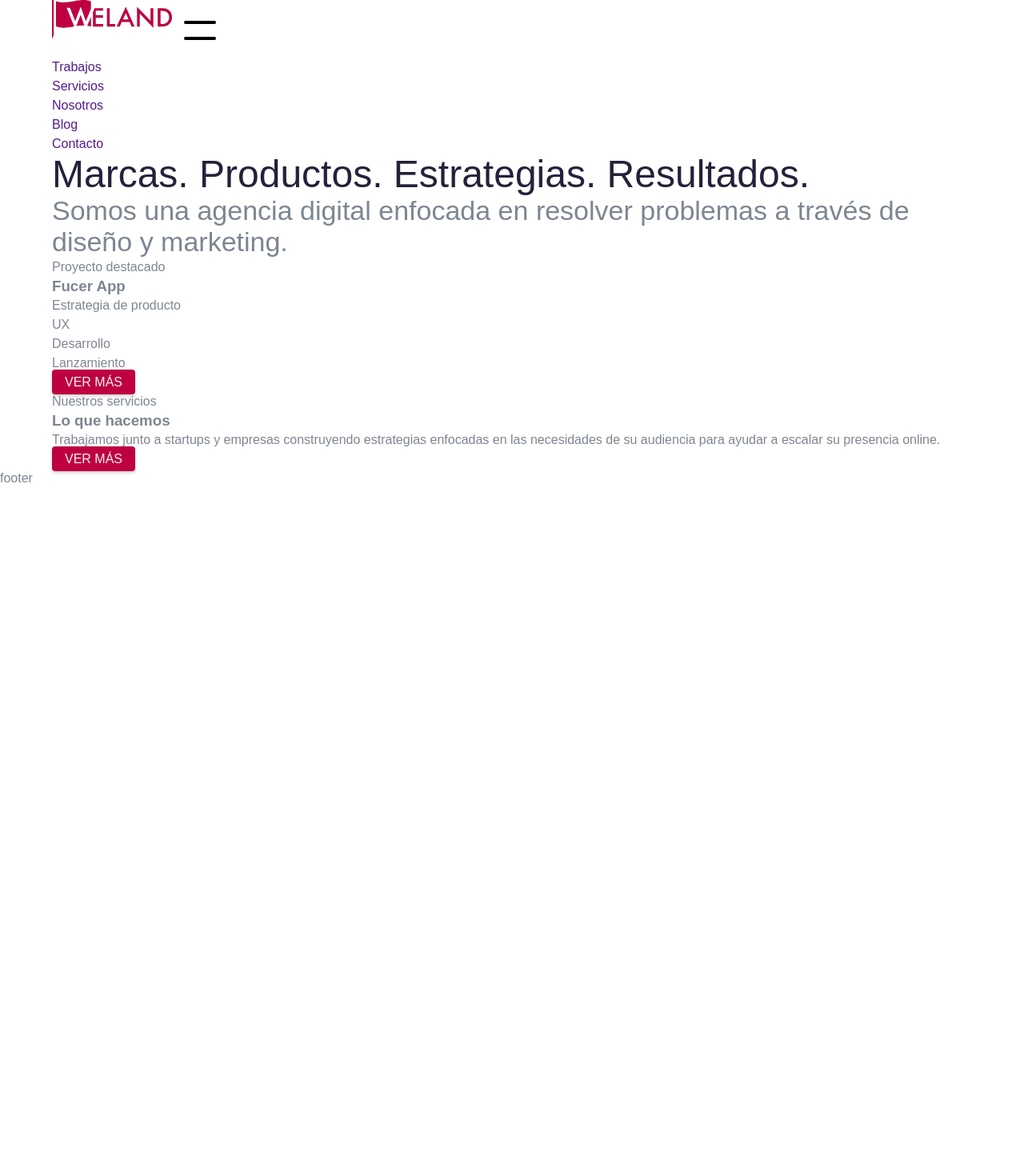
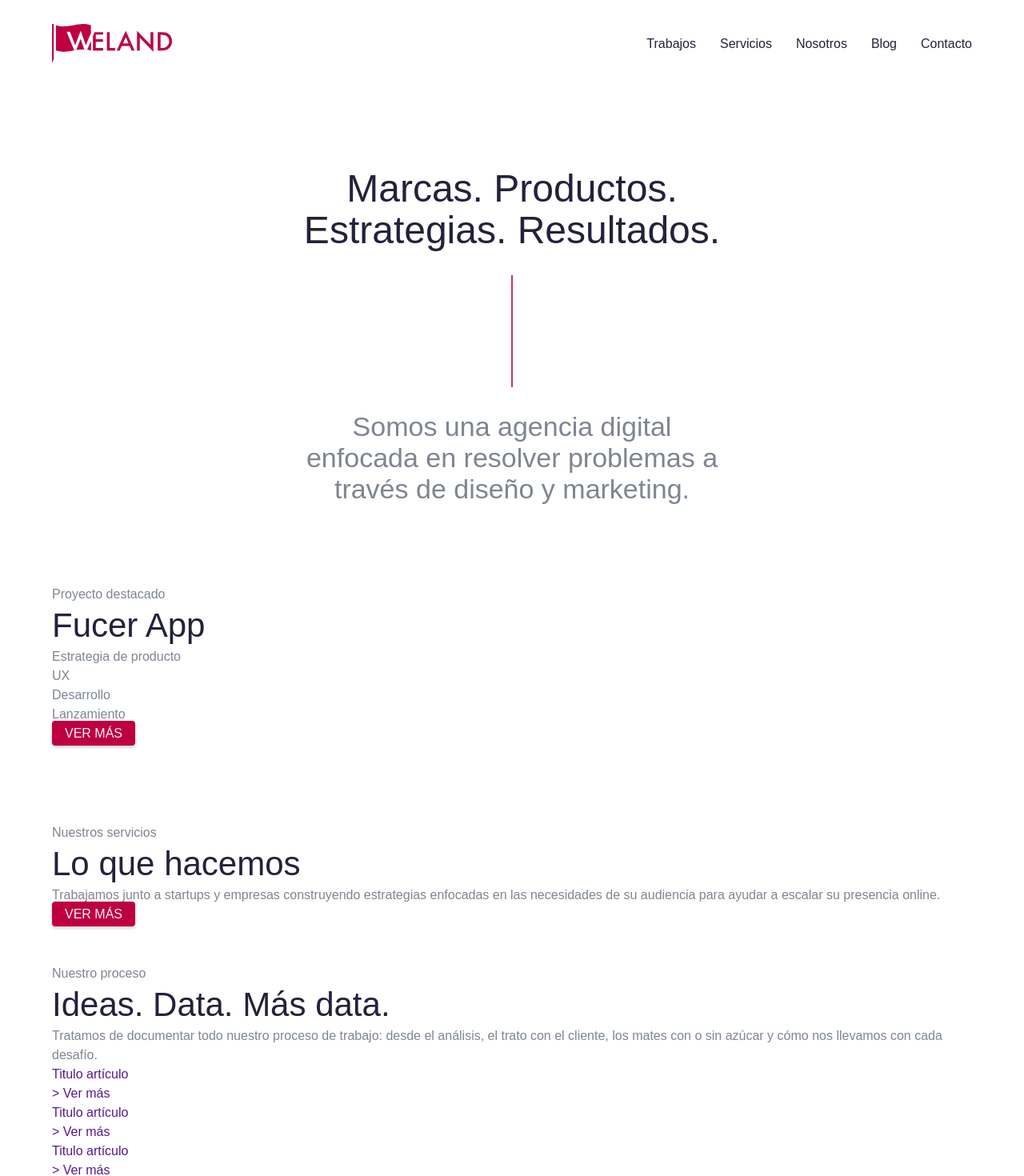
Before and after one commit to imgermi/weland-portfolio, a Nuxt app: page / in a window 1280 px wide. Shown: the top 1470 px of the page at 80% size. Before the commit the page ends 800 px from the top, so only its background shows below. Built offline with nearby package versions, Linux system fonts and the light colour scheme; a web font is replaced by a local one.

Commit message:
Layout gral

```diff
--- a/components/Top.vue
+++ b/components/Top.vue
@@ -2,7 +2,7 @@
   <header>
     <div class="container">
       <a href="">
-        <svg width="150" height="50" viewBox="0 0 150 50" fill="none" xmlns="http://www.w3.org/2000/svg">
+        <svg class="logo" width="150" height="50" viewBox="0 0 150 50" fill="none" xmlns="http://www.w3.org/2000/svg">
           <rect width="150" height="49.0289" fill="black" fill-opacity="0"/>
           <rect width="150" height="49.0289" fill="black" fill-opacity="0"/>
           <rect width="48.7752" height="49.0289" fill="black" fill-opacity="0"/>
--- a/pages/index.vue
+++ b/pages/index.vue
@@ -1,9 +1,9 @@
 <template>
-  <main>
+  <main class="home">
     <section class="hero">
       <div class="container">
-        <h1 class="hero__title">Marcas. Productos. Estrategias. Resultados.</h1>
-        <h2 class="hero__sub">Somos una agencia digital enfocada en resolver problemas a través de diseño y marketing.</h2>
+        <h1 class="hero__title">Marcas. Productos. <br/> Estrategias. Resultados.</h1>
+        <h2 class="hero__sub">Somos una agencia digital <br/> enfocada en resolver problemas a <br/> través de diseño y marketing.</h2>
       </div>
     </section>
     <section class="featured">
@@ -25,7 +25,7 @@
     <section class="services">
       <div class="container">
         <article>
-          <span>Nuestros servicios</span>
+          <span class="section__pretitle">Nuestros servicios</span>
           <h3 class="section__title">Lo que hacemos</h3>
         </article>
         <article>
@@ -34,5 +34,28 @@
         </article>
       </div>
     </section>
+    <section class="blog">
+      <div class="container">
+        <article>
+          <span class="section__pretitle">Nuestro proceso</span>
+          <h3 class="section__title">Ideas. Data. Más data.</h3>
+          <p>Tratamos de documentar todo nuestro proceso de trabajo: desde el análisis, el trato con el cliente, los mates con o sin azúcar y cómo nos llevamos con cada desafío.</p>
+        </article>
+        <article>
+          <a href="">
+            <p>Titulo artículo</p>
+            <a href="">> Ver más</a>
+          </a>
+          <a href="">
+            <p>Titulo artículo</p>
+            <a href="">> Ver más</a>
+          </a>
+          <a href="">
+            <p>Titulo artículo</p>
+            <a href="">> Ver más</a>
+          </a>
+        </article>
+      </div>
+    </section>
   </main>
 </template>
--- a/sass/components/top.sass
+++ b/sass/components/top.sass
@@ -1,5 +1,42 @@
 // main: ../main.sass
 
+header
+  padding: 30px 0
+  .container
+    align-items: center
+    display: flex
+    justify-content: space-between
+  .logo
+    display: block
+  nav
+    display: none
+    @media(min-width: 768px)
+      display: block
+    ul
+      @media(min-width: 768px)
+        display: flex
+      li
+        padding: 0 15px
+        a
+          color: $black
+          display: block
+          position: relative
+          &:before
+            content: ''
+            background: transparentize($weland, 0.8)
+            bottom: 0
+            display: block
+            height: 0
+            left: 0
+            position: absolute
+            transition: all 180ms ease-in
+            width: 100%
+            z-index: -1
+          &:hover:before
+            height: 10px
+        &:last-of-type
+          @media(min-width: 768px)
+            padding-right: 0
 .hamburger
   padding: 15px 15px
   display: inline-block
@@ -12,26 +49,30 @@
   text-transform: none
   background-color: transparent
   border: 0
-  margin: 0
+  margin: 0 -15px 0 0
   overflow: visible
   &:hover
     opacity: 0.7
+  &:focus
+    outline: 0
+  @media(min-width: 768px)
+    display: none
 
 .hamburger-box
-  width: 40px
-  height: 24px
+  width: 25px
+  height: 13px
   display: inline-block
   position: relative
+  vertical-align: middle
 
 .hamburger-inner
   display: block
   top: 50%
   margin-top: -2px
 .hamburger-inner, .hamburger-inner::after
-  width: 40px
-  height: 4px
-  background-color: #000
-  border-radius: 4px
+  width: 25px
+  height: 2px
+  background-color: $black
   position: absolute
   transition-property: transform
   transition-duration: 0.15s
@@ -40,14 +81,14 @@
   content: ""
   display: block
 .hamburger-inner::after
-  bottom: -10px
+  bottom: -5px
 
 .hamburger--elastic .hamburger-inner
   top: 2px
   transition-duration: 0.275s
   transition-timing-function: cubic-bezier(0.68, -0.55, 0.265, 1.55)
 .hamburger--elastic .hamburger-inner::after
-  top: 20px
+  top: 10px
   transition: transform 0.275s cubic-bezier(0.68, -0.55, 0.265, 1.55)
 
 .hamburger--elastic.is-active .hamburger-inner
--- /dev/null
+++ b/sass/hero.sass
@@ -0,0 +1,4 @@
+// main: main.sass
+
+.hero
+  padding: 100px 0
--- a/sass/main.sass
+++ b/sass/main.sass
@@ -5,6 +5,8 @@ $white: #EFF4F3
 
 @import 'components/top.sass'
 @import 'typography.sass'
+@import 'hero.sass'
+@import 'pages/index.sass'
 
 *
   box-sizing: border-box
--- /dev/null
+++ b/sass/pages/index.sass
@@ -0,0 +1,11 @@
+// main:../main.sass
+
+.home
+  .hero__title + .hero__sub
+    padding-top: 170px
+    &:before
+      height: 140px
+  .featured
+    margin-bottom: 50px
+  .services
+    padding: 50px 0
--- a/sass/typography.sass
+++ b/sass/typography.sass
@@ -1,12 +1,36 @@
 // main: main.sass
+
+.hero__title,
+.hero__sub
+  text-align: center
 
 .hero__title
   color: $black
   font-size: 48px
   font-weight: 500
   line-height: 52px
+  margin-bottom: 30px
 
 .hero__sub
   font-size: 34px
   font-weight: 400
   line-height: normal
+
+.hero__title + .hero__sub
+  padding-top: 100px
+  position: relative
+  &:before
+    background: transparentize($weland, 0.2)
+    content: ''
+    display: block
+    height: 70px
+    left: calc(50% - 1px)
+    position: absolute
+    top: 0
+    width: 2px
+
+.section__title
+  color: $black
+  font-size: 42px
+  font-weight: 500
+  line-height: 54px
```
